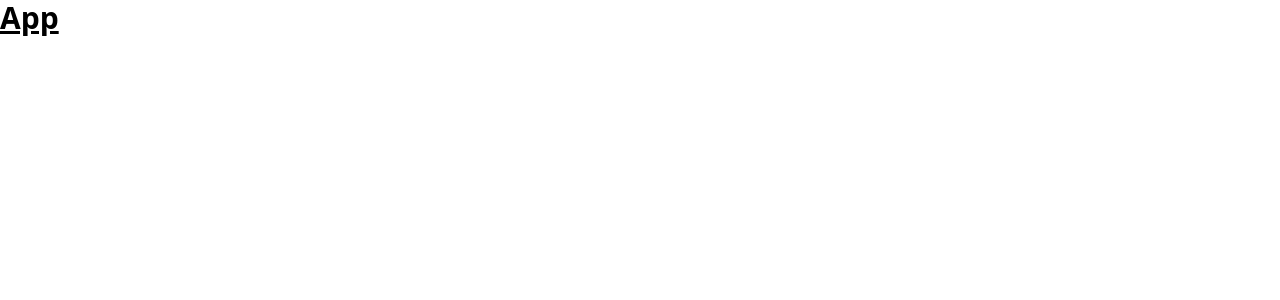
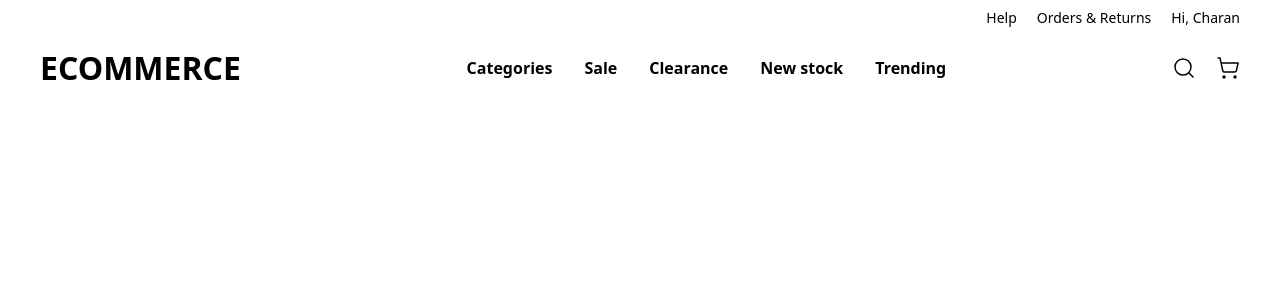
Before and after one commit to ncharanaraj/ecommerce, a React (Create React App) app: page / in a window 1280 px wide. Shown: the top 300 px of the page. Built offline with nearby package versions, Linux system fonts and the light colour scheme.

Commit message:
Header && feat: lucide-react icons

```diff
--- a/package.json
+++ b/package.json
@@ -6,6 +6,7 @@
     "@testing-library/jest-dom": "^5.17.0",
     "@testing-library/react": "^13.4.0",
     "@testing-library/user-event": "^13.5.0",
+    "lucide-react": "^0.358.0",
     "react": "^18.2.0",
     "react-dom": "^18.2.0",
     "react-scripts": "5.0.1",
--- a/src/App.js
+++ b/src/App.js
@@ -1,7 +1,15 @@
 import React from "react";
+import Header from "./components/Header";
 
 const App = () => {
-  return <div className="text-3xl font-bold underline">App</div>;
+  return (
+    <>
+      <header className="w-full h-[100px] px-10">
+        <Header />
+      </header>
+      <main></main>
+    </>
+  );
 };
 
 export default App;
--- /dev/null
+++ b/src/components/Header.js
@@ -0,0 +1,34 @@
+import { Search, ShoppingCart } from "lucide-react";
+import React from "react";
+
+const Header = () => {
+  return (
+    <>
+      <div className="w-full h-9 flex items-center justify-end">
+        <ul className="list-none flex gap-5">
+          <li className="leading-[14.52px] text-sm font-normal">Help</li>
+          <li className="leading-[14.52px] text-sm font-normal">
+            Orders & Returns
+          </li>
+          <li className="leading-[14.52px] text-sm font-normal">Hi, Charan</li>
+        </ul>
+      </div>
+      <div className="w-full h-16 flex items-center justify-between">
+        <h1 className="font-bold leading-[38.73px] text-[32px]">ECOMMERCE</h1>
+        <ul className="list-none flex gap-8">
+          <li className="leading-5 text-base font-semibold">Categories</li>
+          <li className="leading-5 text-base font-semibold">Sale</li>
+          <li className="leading-5 text-base font-semibold">Clearance</li>
+          <li className="leading-5 text-base font-semibold">New stock</li>
+          <li className="leading-5 text-base font-semibold">Trending</li>
+        </ul>
+        <div className="flex gap-5 items-center">
+          <Search strokeWidth={1.5} />
+          <ShoppingCart strokeWidth={1.5} />
+        </div>
+      </div>
+    </>
+  );
+};
+
+export default Header;
```
Also changed, not shown: 2 other files (tests, documents, lock files or other folders).
